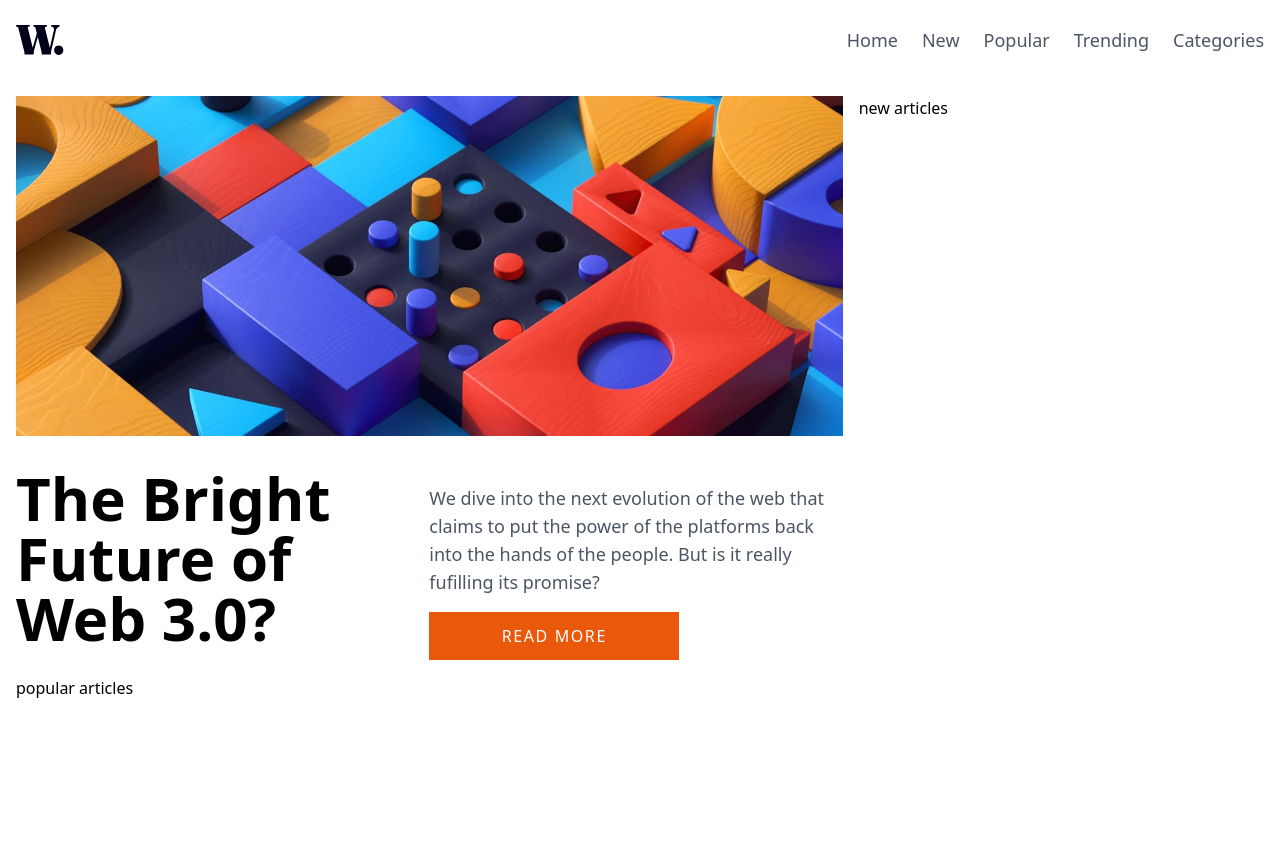
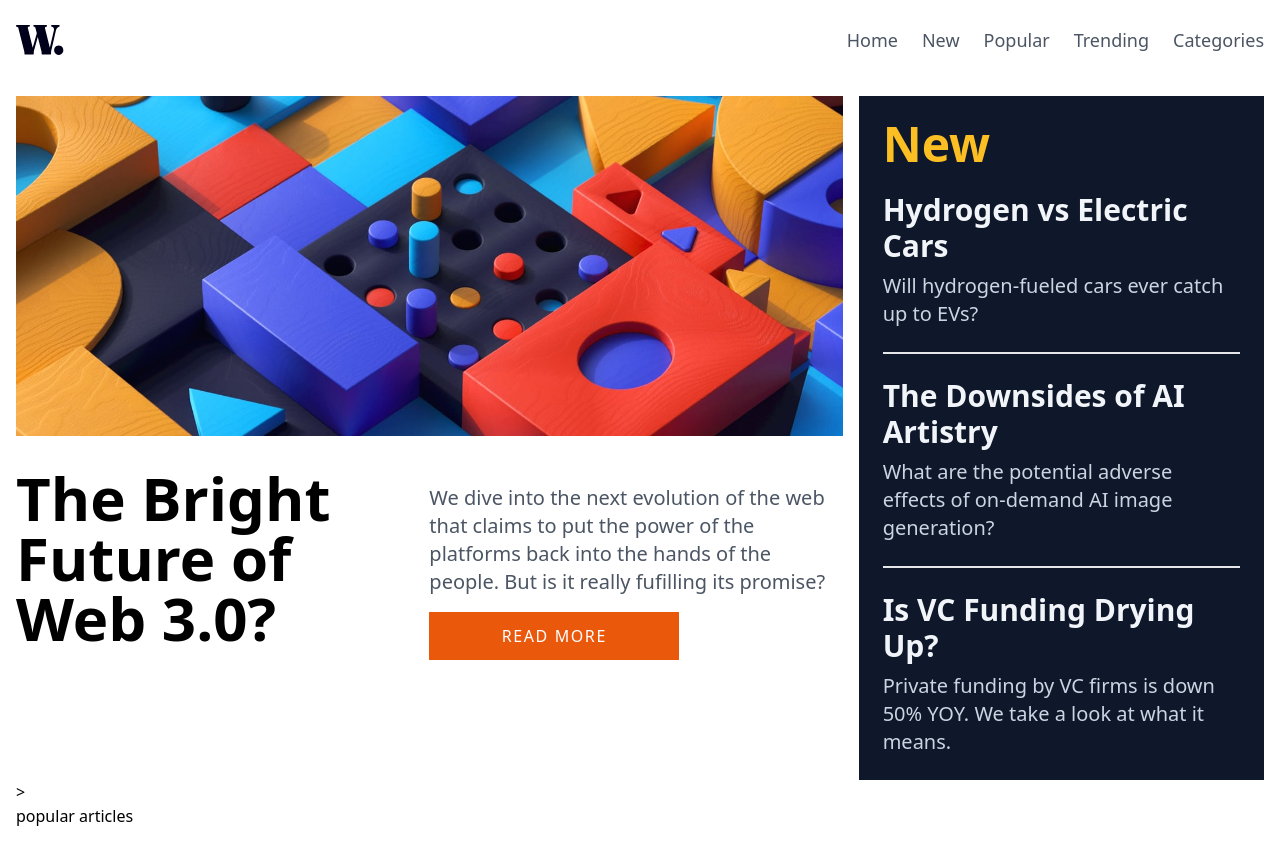
Before and after one commit to Victor-Guerrero-Devs/w-news-homepage, a website: page dist/index.html in a window 1280 px wide. Before the commit the page ends 800 px from the top, so only its background shows below. Drawn offline with Linux system fonts and the light colour scheme; files whose address does not match are found by name.

Commit message:
Build responsive new articles section

```diff
--- a/dist/index.html
+++ b/dist/index.html
@@ -1,5 +1,6 @@
 <!DOCTYPE html>
 <html lang="en">
+
 <head>
     <title></title>
     <meta charset="UTF-8" />
@@ -10,15 +11,10 @@
 
 <body>
     <!-- MODAL -->
-    <div
-      id="modal"
-      class="absolute top-0 left-0 w-full h-full bg-slate-800/70 hidden"
-    ></div>
+    <div id="modal" class="absolute top-0 left-0 w-full h-full bg-slate-800/70 hidden"></div>
     <!-- SIDEDRAWER -->
-    <aside
-      id="sideDrawer"
-      class="fixed z-10 top-0 right-0 translate-x-full h-full w-64 bg-gray-100 transition-transform transform ease-in-out duration-300"
-    >
+    <aside id="sideDrawer"
+        class="fixed z-10 top-0 right-0 translate-x-full h-full w-64 sm:w-84 bg-gray-100 transition-transform transform ease-in-out duration-300">
         <div class="flex flex-col h-full p-4 text-white">
             <ul class="flex flex-col gap-6 pt-16 pl-4">
                 <li><a href="#" class="text-gray-800 text-xl">Home</a></li>
@@ -28,64 +24,35 @@
                 <li><a href="#" class="text-gray-800 text-xl">Categories</a></li>
             </ul>
         </div>
-      <button
-        id="closeBtn"
-        class="absolute top-4 right-4 p-2 bg-gray-800 text-white rounded-lg"
-      >
-        <svg
-          xmlns="http://www.w3.org/2000/svg"
-          class="h-6 w-6"
-          fill="none"
-          viewBox="0 0 24 24"
-          stroke="currentColor"
-        >
-          <path
-            stroke-linecap="round"
-            stroke-linejoin="round"
-            stroke-width="2"
-            d="M6 18L18 6M6 6l12 12"
-          ></path>
+        <button id="closeBtn" class="absolute top-4 right-4 p-2 bg-gray-800 text-white rounded-lg">
+            <svg xmlns="http://www.w3.org/2000/svg" class="h-6 w-6" fill="none" viewBox="0 0 24 24"
+                stroke="currentColor">
+                <path stroke-linecap="round" stroke-linejoin="round" stroke-width="2" d="M6 18L18 6M6 6l12 12"></path>
             </svg>
         </button>
     </aside>
     <!-- HEADER -->
     <header>
-      <div
-        class="container mx-auto p-4 flex flex-row justify-between items-center"
-      >
+        <div class="container mx-auto p-4 flex flex-row justify-between items-center">
             <figure class="flex justify-center items-center">
-          <img
-            class="w-12 h-12 object-contain"
-            src="./assets/images/logo.svg"
-            alt="logo"
-          />
+                <img class="w-12 h-12 object-contain" src="./assets/images/logo.svg" alt="logo" />
             </figure>
             <nav class="hidden md:block">
                 <ul class="flex flex-row gap-6">
                     <li>
-              <a href="#" class="text-gray-600 hover:text-orange-400 text-lg"
-                >Home</a
-              >
+                        <a href="#" class="text-gray-600 hover:text-orange-400 text-lg">Home</a>
                     </li>
                     <li>
-              <a href="#" class="text-gray-600 hover:text-orange-400 text-lg"
-                >New</a
-              >
+                        <a href="#" class="text-gray-600 hover:text-orange-400 text-lg">New</a>
                     </li>
                     <li>
-              <a href="#" class="text-gray-600 hover:text-orange-400 text-lg"
-                >Popular</a
-              >
+                        <a href="#" class="text-gray-600 hover:text-orange-400 text-lg">Popular</a>
                     </li>
                     <li>
-              <a href="#" class="text-gray-600 hover:text-orange-400 text-lg"
-                >Trending</a
-              >
+                        <a href="#" class="text-gray-600 hover:text-orange-400 text-lg">Trending</a>
                     </li>
                     <li>
-              <a href="#" class="text-gray-600 hover:text-orange-400 text-lg"
-                >Categories</a
-              >
+                        <a href="#" class="text-gray-600 hover:text-orange-400 text-lg">Categories</a>
                     </li>
                 </ul>
             </nav>
@@ -102,33 +69,23 @@
             <section class="md:col-span-2">
                 <div class="md:grid md:grid-cols-2 md:gap-8">
                     <figure class="md:col-span-2 pb-6 md:pb-0">
-              <img
-                src="./assets/images//image-web-3-mobile.jpg"
-                alt="puzzle pieces"
-                class="object-contain md:hidden"
-              />
-              <img
-                src="./assets/images/image-web-3-desktop.jpg"
-                alt="desktop puzzle pieces"
-                class="hidden md:block object-contain"
-              />
+                        <img src="./assets/images/image-web-3-mobile.jpg" alt="puzzle pieces"
+                            class="object-contain md:hidden" />
+                        <img src="./assets/images/image-web-3-desktop.jpg" alt="desktop puzzle pieces"
+                            class="hidden md:block object-contain" />
                     </figure>
                     <div class="md:col-span-2 pt-4 md:pt-0 flex flex-col lg:flex-row">
-              <h1
-                class="text-5xl xl:text-6xl font-black leading-none pr-8 lg:pr-16 lg:min-w-[50%]"
-              >
+                        <h1 class="text-5xl xl:text-6xl font-black leading-none pr-8 lg:pr-16 lg:min-w-[50%]">
                             The Bright Future of Web 3.0?
                         </h1>
                         <div class="pt-4 flex flex-col justify-between gap-6 md:gap-0">
-                <p class="text-gray-600 pb-4 xl:text-lg">
+                            <p class="text-gray-600 pb-4 xl:text-xl">
                                 We dive into the next evolution of the web that claims to put
                                 the power of the platforms back into the hands of the people.
                                 But is it really fufilling its promise?
                             </p>
-                <button
-                  type="button"
-                  class="px-6 py-3 uppercase tracking-widest text-white bg-orange-600 hover:bg-black duration-200 max-w-[250px]"
-                >
+                            <button type="button"
+                                class="px-6 py-3 uppercase tracking-widest text-white bg-orange-600 hover:bg-black duration-200 max-w-[250px]">
                                 Read More
                             </button>
                         </div>
@@ -136,10 +93,46 @@
                 </div>
             </section>
             <!-- NEW ARTICLES -->
-        <section class="md:col-span-1">new articles</section>
+            <section class="md:col-span-1 bg-slate-900 mt-8 md:mt-0">
+                <div class="flex flex-col gap-6 p-6 xl:h-full  xl:my-auto">
+                    <h2 class="text-3xl xl:text-5xl font-bold text-amber-400">New</h2>
+                    <div>
+                        <h3
+                            class="text-xl xl:text-3xl font-bold pb-2 text-slate-100 cursor-pointer hover:text-amber-200">
+                            Hydrogen vs Electric Cars
+                        </h3>
+                        <p class="text-md xl:text-xl  text-slate-300">
+                            Will hydrogen-fueled cars ever catch up to EVs?
+                        </p>
+                    </div>
+                    <div class="border-[0.25px] bg-slate-300"></div>
+                    <div>
+                        <h3
+                            class="text-xl  xl:text-3xl font-bold pb-2 text-slate-100 cursor-pointer hover:text-amber-200">
+                            The Downsides of AI Artistry
+                        </h3>
+                        <p class="text-md  xl:text-xl text-slate-300">
+                            What are the potential adverse effects of on-demand AI image generation?
+                        </p>
+                    </div>
+                    <div class="border-[0.25px] bg-slate-300"></div>
+                    <div>
+                        <h3
+                            class="text-xl f xl:text-3xl font-bold pb-2 text-slate-100 cursor-pointer hover:text-amber-200">
+                            Is VC Funding Drying Up?
+                        </h3>
+                        <p class="text-md xl:text-xl text-slate-300">
+                            Private funding by VC firms is down 50% YOY. We take a look at what it means.
+                        </p>
+                    </div>
+                </div>
+        </div>>
+        </div>
+        </section>
         <!-- POPULAR ARTICLES -->
         <section class="md:col-span-3">popular articles</section>
         </div>
     </main>
 </body>
+
 </html>
```
Also changed, not shown: dist/output.css. Lines whose indentation alone changed are shown as unchanged.
